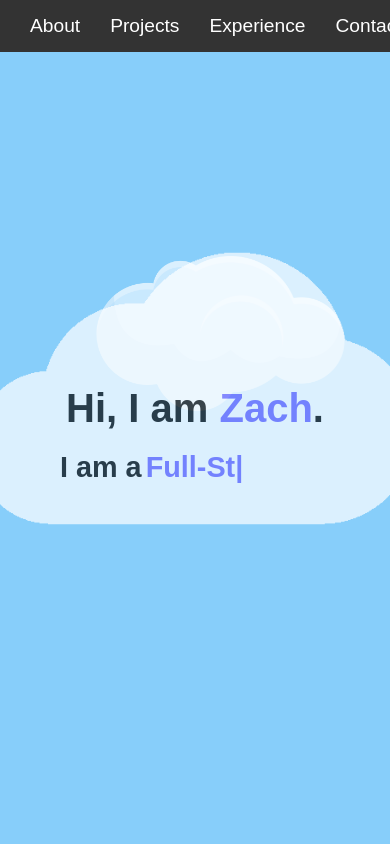
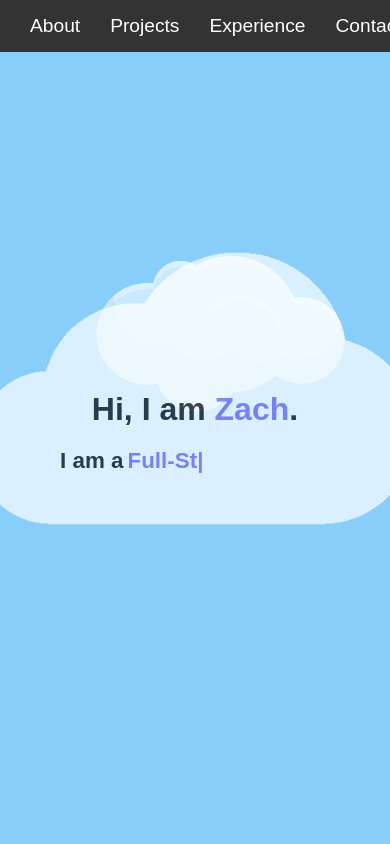
Before and after one commit to Zachary-Bricknell/Portfolio, a React (Create React App) app in the folder my-portfolio/: page / in a window 390 px wide. Shown: the top 844 px of the page. Built offline with nearby package versions, Linux system fonts and the light colour scheme; the HTML template or start-up script is replaced by a standard one.

Commit message:
another one

```diff
--- a/my-portfolio/src/components/Hero.css
+++ b/my-portfolio/src/components/Hero.css
@@ -92,16 +92,16 @@ body {
     width: 450px; /* Set the same width as the desktop version */
     height: 400px; /* Keep the same height */
     padding: 20px; /* Keep the padding consistent */
-    font-size: 1.8rem; /* Ensure the font size stays consistent */
+    font-size: 1.4rem; /* Ensure the font size stays consistent */
     background-size: contain; /* Keep the background image consistent */
   }
 
   .hero-content h1 {
-    font-size: 2.5rem; /* Keep the font size consistent */
+    font-size: 2rem; /* Keep the font size consistent */
   }
 
   .hero-content p {
     margin-left: 40px; /* Maintain the margin */
-    font-size: 1.8rem; /* Ensure the font size stays consistent */
+    font-size: 1.4rem; /* Ensure the font size stays consistent */
   }
 }
```
